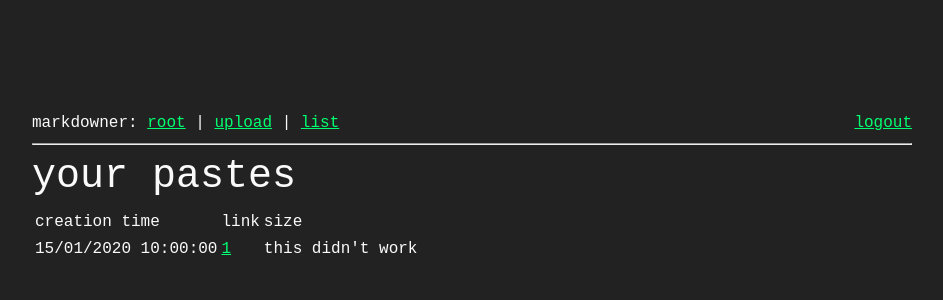
After one commit to GeorgeHoneywood/markdowner, a Flask app: page /list in a window 1280 px wide. The commit adds this page. Shown: the top 300 px of the page, without its empty margins (168-1111 px from the left). Run offline with Flask 2, Linux system fonts and the light colour scheme; the visitor is signed in with stand-in values (Sample User, id 1); a database or web service that is not in the repository returns one stand-in record (values such as "Sample title").

Commit message:
things kinda seem to work now

```diff
--- a/app.py
+++ b/app.py
@@ -3,8 +3,8 @@ from flask_cors import CORS
 from flask_api import status
 from flask_session import Session
 
-#from werkzeug.security import generate_password_hash, check_password_hash
-#from werkzeug.middleware.proxy_fix import ProxyFix
+from werkzeug.security import generate_password_hash, check_password_hash
+from werkzeug.middleware.proxy_fix import ProxyFix
 
 from pymongo import MongoClient
 from datetime import datetime
@@ -17,11 +17,11 @@ import markdown
 import os
 
 app = Flask(__name__)
-app.app_context().push()
+#app.app_context().push()
 CORS(app)
 
-#app.secret_key = os.environ["SECRET_KEY"].encode("utf-8")
-#app.wsgi_app = ProxyFix(app.wsgi_app, x_proto=1, x_host=1)
+app.secret_key = os.environ["SECRET_KEY"].encode("utf-8")
+app.wsgi_app = ProxyFix(app.wsgi_app, x_proto=1, x_host=1)
 
 response = {}
 
@@ -30,14 +30,24 @@ db = client["heroku_n4snplp7"]
 pastes = db.pastes
 users = db.users
 
-# SESSION_TYPE = "mongodb"
-# SESSION_MONGODB = client
-# app.config.from_object(__name__)
-# Session(app)
+SESSION_COOKIE_NAME="flask_sess"
+SESSION_TYPE = "mongodb"
+SESSION_MONGODB = client
+SESSION_MONGODB_DB = "heroku_n4snplp7"
+
+app.config.from_object(__name__)
+Session(app)
 
 @app.route("/", methods=["GET"])
 def index():
     return render_template("index.html", upload=url_for("upload"))
+
+@app.route("/test")
+def test():
+    if session.get("authenticated"):
+        return "yes", 200
+    else:
+        return "no", 404
 
 @app.route("/login", methods=["GET", "POST"])
 def login():
@@ -49,10 +59,19 @@ def login():
             error = "user doesn't exist"
             return redirect(url_for("login", error = error))
         else:
-            if check_password_hash(escape(request.form['password']).encode("utf-8") + user["salt"]):
-                print("yes")
+            if check_password_hash(user["password"], escape(request.form['password'])):
+                session["authenticated"] = True
+                session["user"] = user
+                return redirect(url_for("index"))
             else:
-                print("nop")
+                error = "authentication failed"
+                return redirect(url_for("login", error = error))
+
+@app.route("/logout", methods=["GET"])
+def logout():
+    session.pop("authenticated", None)
+    session.pop("user", None)
+    return redirect(url_for("index"))
 
 @app.route("/signup", methods=["POST"])
 def signup():
@@ -61,13 +80,11 @@ def signup():
         return redirect(url_for("login", error = error))
     else:
         message = "user '{}' created".format(request.form['username'])
-        salt = os.urandom(16)
 
         users.insert_one({
                             "username": request.form['username'],
-                            "password": generate_password_hash(escape(request.form['password']).encode("utf-8") + salt),
-                            "salt": salt,
-                            "timestamp": datetime.now(),
+                            "password": generate_password_hash(escape(request.form['password'])),
+                            "creation": datetime.now(),
                             "ip": request.remote_addr
                           })
         return redirect(url_for("login", message = message))
@@ -99,9 +116,13 @@ def genHTML(request):
     #render the markdown text into html text
     html = markdown.markdown(escape(md), extensions=['mdx_truly_sane_lists', 'pymdownx.superfences'])
 
+    #if user not logged in, store under their ip with a dodgy account
+    if not session.get("user"):
+        session["user"] = {"username": request.remote_addr}
+
     paste = {
                 "pasteID": genID(),
-                "username": "guest",
+                "username": session.get("user")["username"],
                 "timestamp": datetime.now(),
                 "markdown": md,
                 "html": html
@@ -126,6 +147,26 @@ def badInputError(request):
     response["status"] = "Markdown only please ('Content-Type: text/markdown', not '{}')".format(request.content_type)
     return json.dumps(response), status.HTTP_415_UNSUPPORTED_MEDIA_TYPE, {'Content-Type':'application/json'}
 
+@app.route("/list", methods=['GET'])
+def list_pastes():
+    if session.get("authenticated"):
+        user = session.get("user")
+
+        if user["username"] == "root":
+            user_pastes = pastes.find({})
+            return render_template("list-pastes.html", user_pastes = user_pastes)
+
+        else:
+            user_pastes = pastes.find({"username": user["username"]})
+
+            if pastes.count_documents({"username": user["username"]}) != 0:
+                return render_template("list-pastes.html", user_pastes = user_pastes)
+            else:
+                return render_template("list-pastes.html", user_pastes = None)
+
+    else:
+        abort(status.HTTP_401_UNAUTHORIZED)
+
 @app.route("/fetch/<string:pasteID>/raw", methods=['GET'])
 def rawFetch(pasteID):
     return retrieve(pasteID)["html"], status.HTTP_200_OK, {'Content-Type':'text/html'}
--- a/templates/header.html
+++ b/templates/header.html
@@ -14,7 +14,7 @@
     </head>
     <body>
         <div class="content">
-          <div class="row header"><div id="left">markdowner: <a href="{{ url_for('index') }}">root</a> | <a href="{{ url_for('upload') }}">upload</a> {% if fetch %} | <a href="{{url_for('rawFetch', pasteID = paste['pasteID'])}}">raw</a>{% endif %}</div><div id="right"> {% if fetch %}by: {{ paste["userID"] }} | uploaded at: {{ paste["timestamp"].strftime("%d/%m/%Y %H:%M:%S") }}{% else %}<a href="{{ url_for('login')}}">login</a>{% endif %}</div>
+          <div class="row header"><div id="left">markdowner: <a href="{{ url_for('index') }}">root</a> | <a href="{{ url_for('upload') }}">upload</a> {% if session.get("authenticated") %} | <a href="{{url_for('list_pastes') }}">list</a>{% endif %} {% if fetch %} | <a href="{{url_for('rawFetch', pasteID = paste['pasteID'])}}">raw</a>{% endif %}</div><div id="right"> {% if fetch %}by: {{ paste["userID"] }} | uploaded at: {{ paste["timestamp"].strftime("%d/%m/%Y %H:%M:%S") }}{% else %}{% if not session.get("authenticated") %}<a href="{{ url_for('login')}}">login</a>{% else %}<a href="{{ url_for('logout')}}">logout</a>{% endif %}{% endif %}</div>
           <div id="below"><hr></div></div>
           {% block content %}{% endblock %}
           <div class="row footer"></div>
--- /dev/null
+++ b/templates/list-pastes.html
@@ -0,0 +1,25 @@
+{% extends "header.html" %}
+
+{% block content %}
+<div class="row title"><h1>your pastes</h1></div>
+<div class="row data">
+    {% if user_pastes %}
+    <table>
+        <tr>
+        <td class="c2">creation time</td>
+        <td class="c3">link</td>
+        <td class="c4">size</td>
+    </tr>
+    {% for paste in user_pastes %}
+    <tr>
+        <td class="c2">{{ paste["timestamp"].strftime("%d/%m/%Y %H:%M:%S") }}</td>
+        <td class="c3"><a href="{{ url_for('fetch', pasteID = paste['pasteID']) }}"> {{ paste['pasteID'] }}</a></td>
+        <td class="c4">this didn't work</td>
+    </tr>
+    {% endfor %}
+    {% else %}
+    <p>you don't have any pastes yet</p>
+    {% endif %}
+    </table>
+</div>
+{% endblock %}
```
Also changed, not shown: 1 other file.
